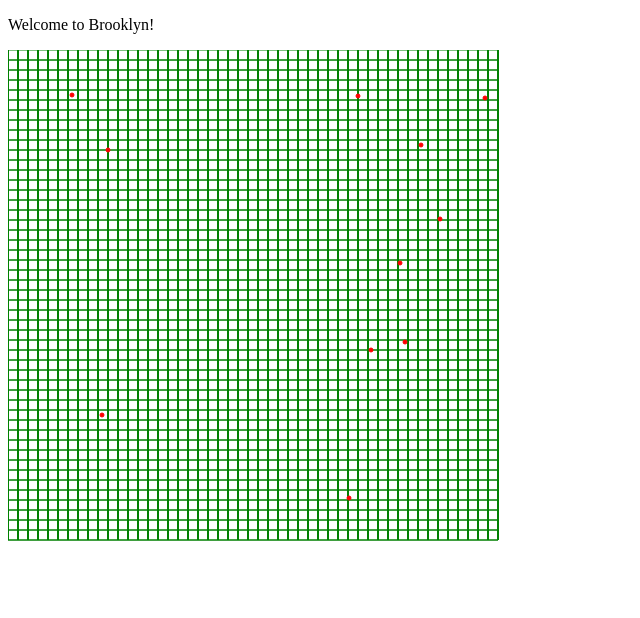
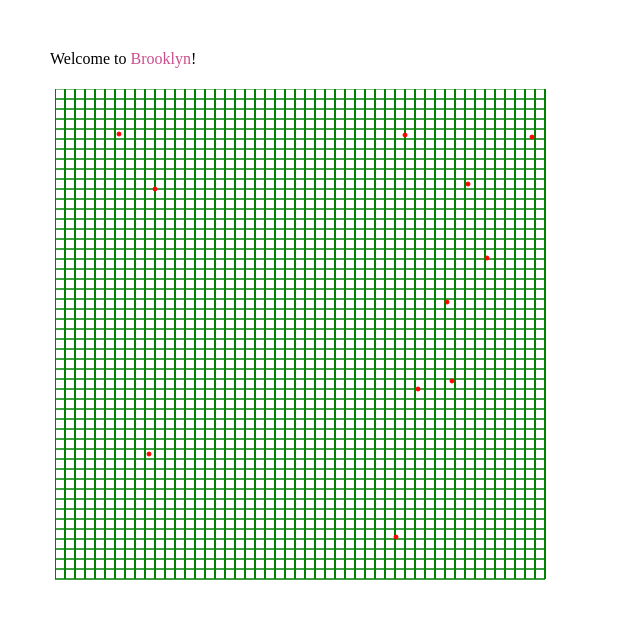
Before and after one commit to mk200789/csc_I1800_class_projects, a plain HTML site: page homework_1/experiment/index.html in a window 1280 px wide. Shown: the whole page, without its empty margins (0-640 px from the left). Drawn offline with Linux system fonts and the light colour scheme.

Commit message:
add stylesheet

```diff
--- a/homework_1/experiment/index.html
+++ b/homework_1/experiment/index.html
@@ -3,13 +3,16 @@
 	<head>
 		<title>Sample</title>
 		<meta charset="utf-8">
+		<link rel="stylesheet" type="text/css" href="style.css">
 		<script type="text/javascript" src="jquery.min.js"></script>
 		<script src="sample.js"></script>
 	</head>
 	<body>
 
-		<p>Welcome to <span id ="cityname"></span>!</p>
-		<canvas id = "grid" width="1000" height="1000"></canvas>
+		<p>Welcome to <span id = "cityname"></span>!</p>
+		<div class ="grid_container">
+			<canvas id = "grid" width="1000" height="1000"></canvas>
+		</div>
 
 	</body>
 </html>
--- a/homework_1/experiment/sample.js
+++ b/homework_1/experiment/sample.js
@@ -24,7 +24,7 @@ class City {
 	}
 
 	addCity(x_coord, y_coord, name = ""){
-		//add new city
+		//add a new city
 		this.city_list.push({x_coord, y_coord, name});
 	}
 
@@ -36,7 +36,6 @@ class City {
 			var y = getRandomInt(0, 500);
 			this.addCity(x, y);
 		}
-
 		console.log("finish adding 10 random cities.");
 		console.log(this.city_list);
 	}
--- /dev/null
+++ b/homework_1/experiment/style.css
@@ -0,0 +1,11 @@
+body{
+	margin: 50px;
+}
+
+.grid_container{
+	padding: 5px;
+}
+
+#cityname{
+	color: #CB4D8C;
+}
```
